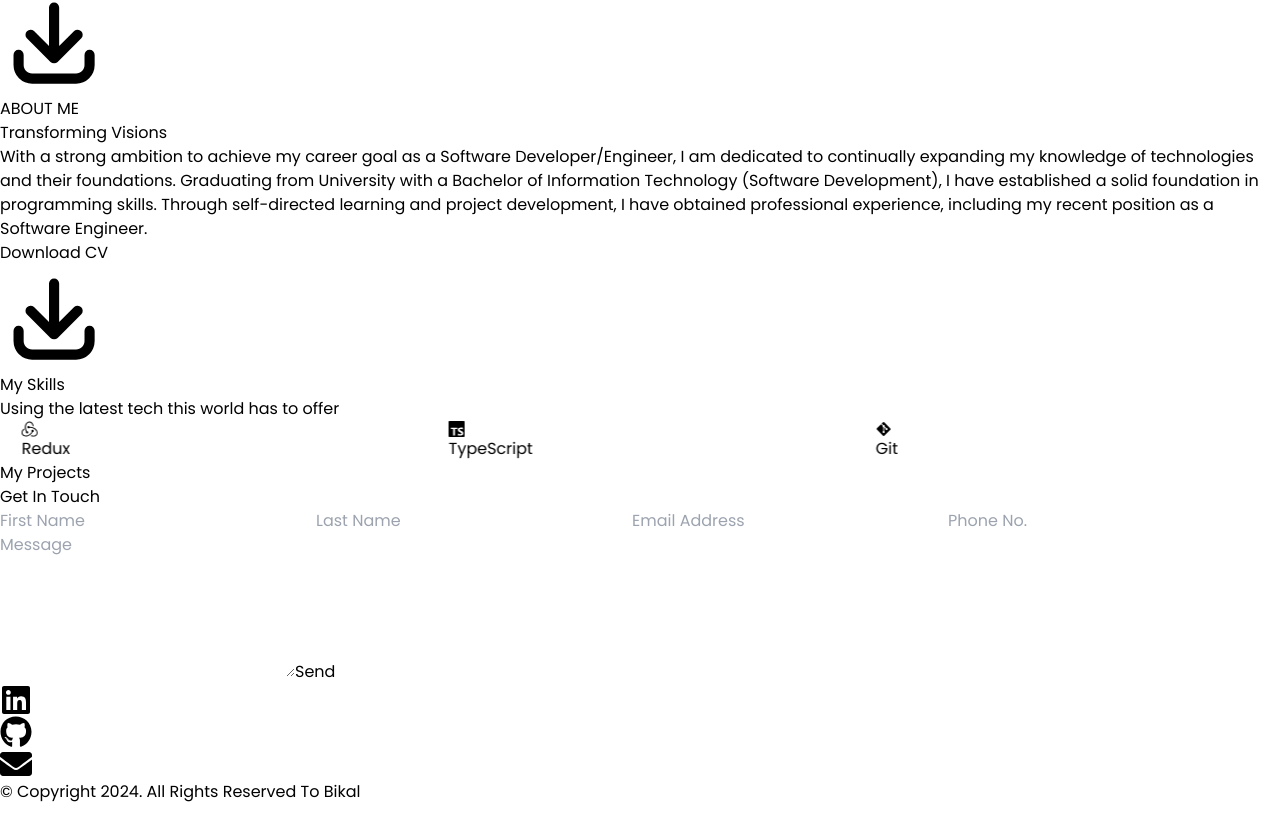
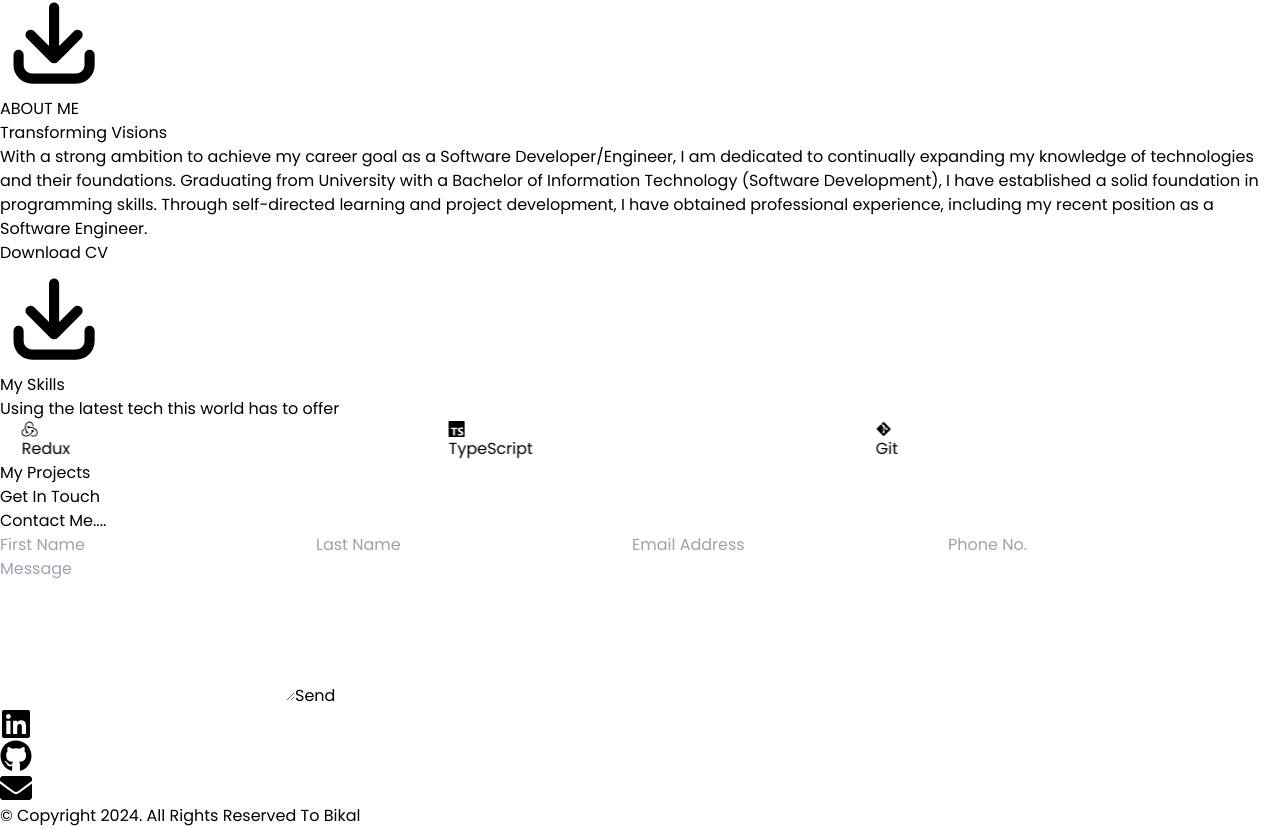
Before and after one commit to Bikal-Adhikari/portfolio-typescript, a Next.js app: page / in a window 1280 px wide. Shown: the part 3062-3890 px from the top of the page. Before the commit the page ends 3866 px from the top, so only its background shows below. Built offline with nearby package versions, Linux system fonts and the light colour scheme.

Commit message:
Contact me page is created

```diff
--- a/Components/ContactMe.tsx
+++ b/Components/ContactMe.tsx
@@ -2,7 +2,7 @@ import { useState, ChangeEvent, FormEvent } from "react";
 
 import Image from "next/image";
 
-const Contact = () => {
+const ContactMe = () => {
   const formInitialDetails = {
     firstName: "",
     lastName: "",
@@ -38,15 +38,15 @@ const Contact = () => {
   return (
     <section className="py-16 bg-[#121212] text-white" id="connect">
       <div className="container mx-auto flex flex-col md:flex-row items-center">
-        <div className="md:w-1/2 flex justify-center md:justify-start">
-          {/* <Image
-            src="/images/profile3.jpg"
-            alt="Contact Us"
-            className="w-[80%] md:w-full transition-transform duration-700 transform hover:scale-105"
-          /> */}
+        <div className="md:w-1/2 flex justify-center md:justify-center">
+          <div className="w-full h-full md:w-[500px] md:h-[400px] relative">
+            <h2 className="text-4xl font-bold mb-8">
+              Get In <span className="text-yellow-400"> Touch</span>
+            </h2>
+            <h2 className="text-2xl font-bold mb-8">Contact Me....</h2>
+          </div>
         </div>
         <div className="md:w-1/2 mt-12 md:mt-0">
-          <h2 className="text-4xl font-bold mb-8">Get In Touch</h2>
           <form onSubmit={handleSubmit} className="space-y-6">
             <div className="grid grid-cols-1 md:grid-cols-2 gap-6">
               <input
@@ -122,4 +122,4 @@ const Contact = () => {
   );
 };
 
-export default Contact;
+export default ContactMe;
```
Also changed, not shown: public/images/contact.jpg (added).
